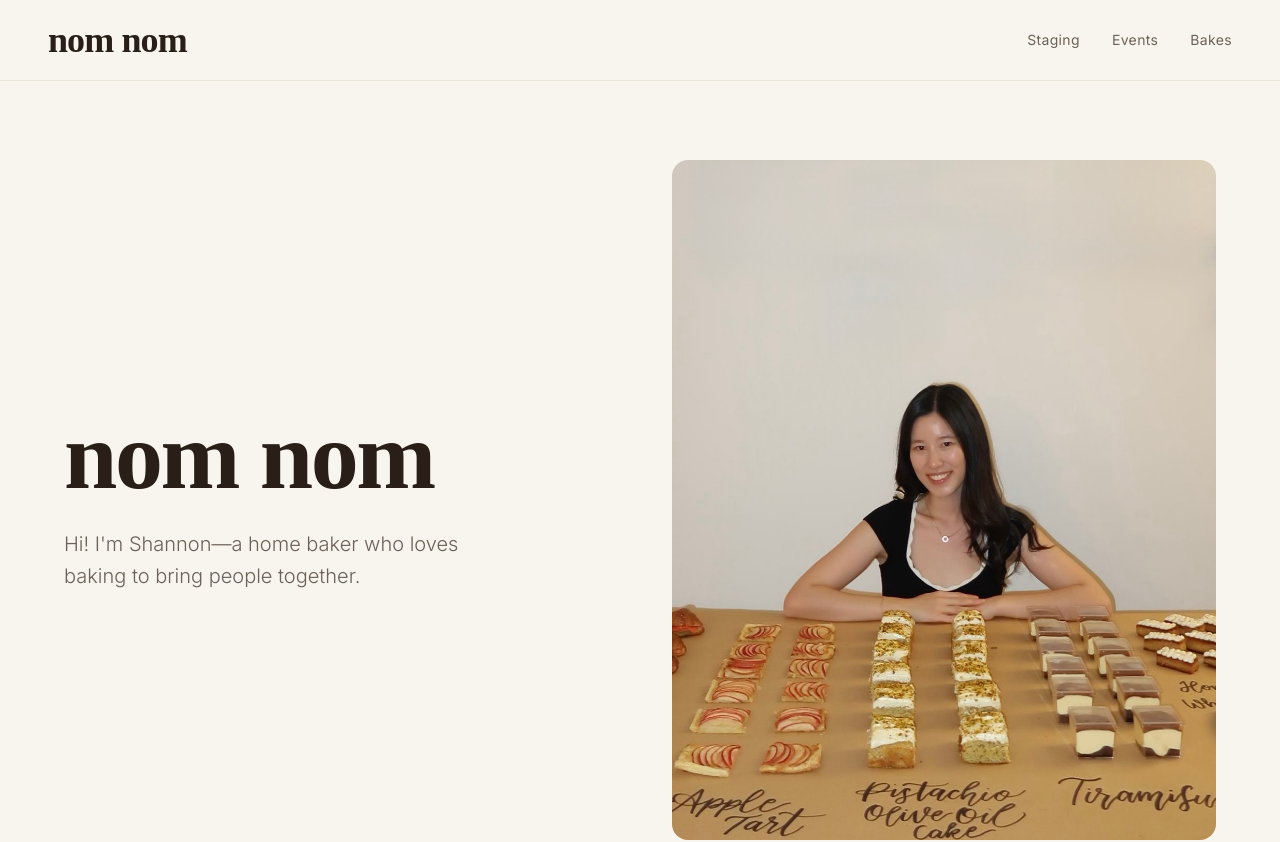
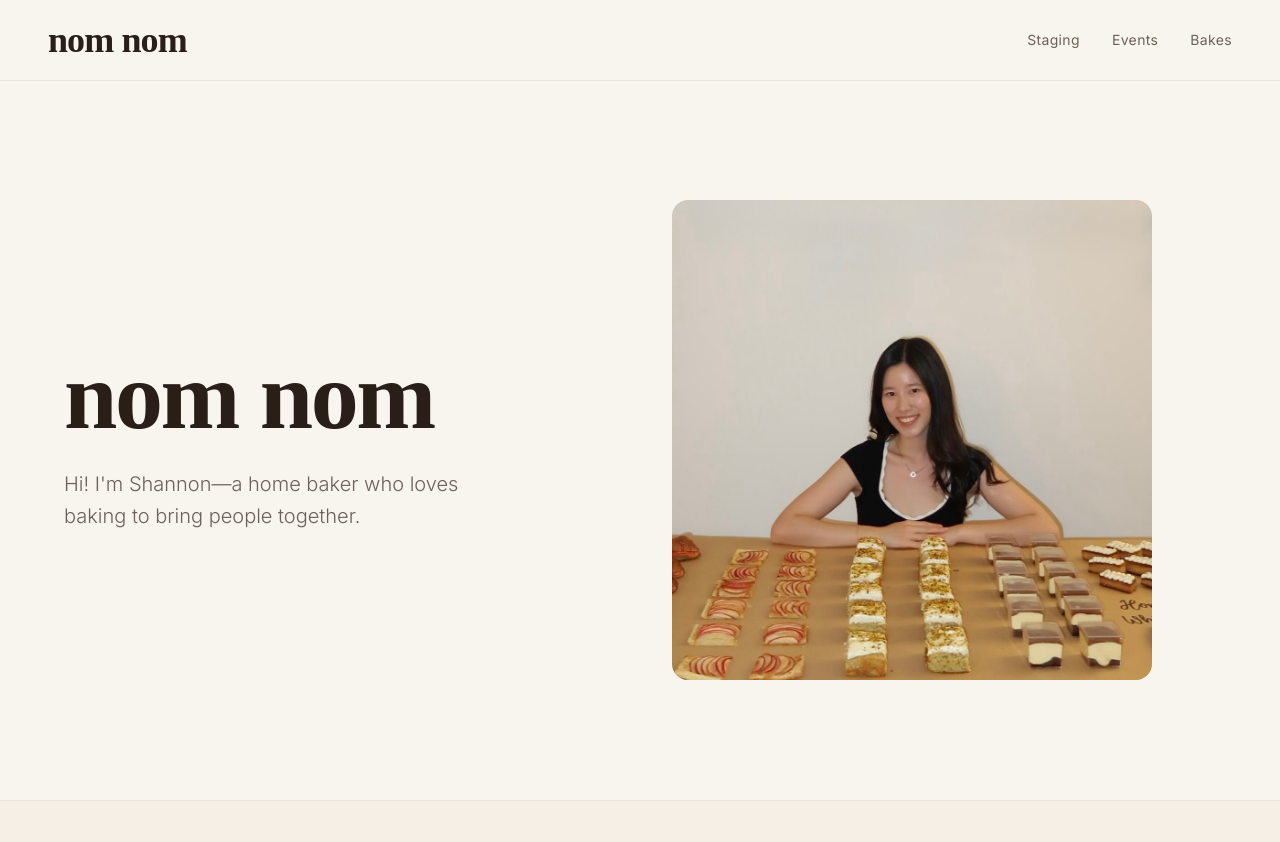
Before and after one commit to shannonsuhendra/bakes, a React (Vite) app: page / in a window 1280 px wide. Shown: the top 842 px of the page. Built offline with nearby package versions, Linux system fonts and the light colour scheme.

Commit message:
size hero to viewport minus header, shrink hero image

```diff
--- a/components/hero.tsx
+++ b/components/hero.tsx
@@ -1,7 +1,7 @@
 export function Hero() {
   return (
-    <section className="min-h-[80vh] flex items-center pt-20 px-6">
-      <div className="py-20 max-w-6xl mx-auto w-full">
+    <section className="h-[calc(100vh-4rem)] md:h-[calc(100vh-5rem)] mt-16 md:mt-20 flex items-center px-6">
+      <div className="max-w-6xl mx-auto w-full">
         <div className="flex flex-col md:flex-row items-center gap-12 md:gap-16">
           <div className="flex-1 text-left">
             <h1 className="font-[family-name:var(--font-title)] text-6xl sm:text-7xl md:text-8xl font-bold tracking-tight text-foreground mb-6">
@@ -12,7 +12,7 @@ export function Hero() {
             </p>
           </div>
           <div className="flex-1 w-full max-w-md md:max-w-none">
-            <div className="relative aspect-[4/5] rounded-2xl overflow-hidden">
+            <div className="relative aspect-[4/3] md:aspect-square max-h-[60vh] rounded-2xl overflow-hidden">
               <img
                 src="/bakes/images/shannon-baking.jpg"
                 alt="Shannon baking in her home kitchen"
```
